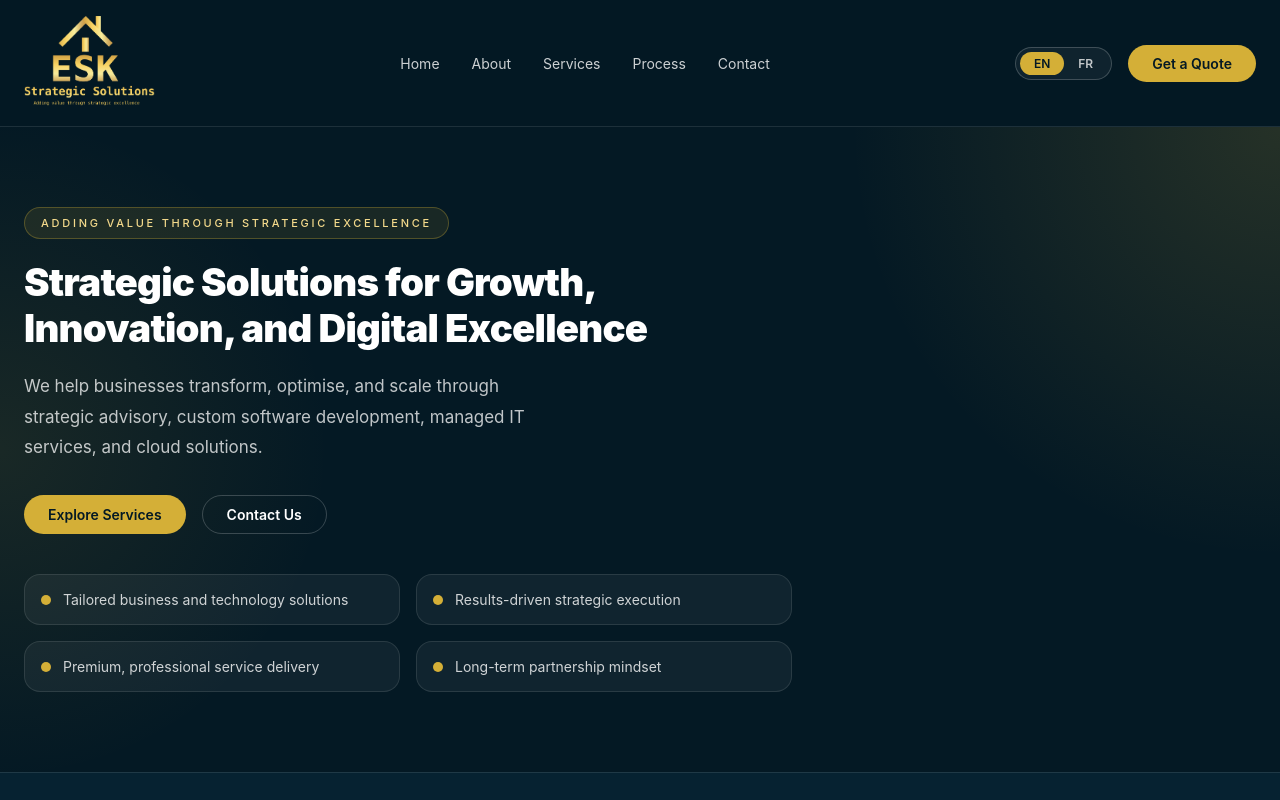
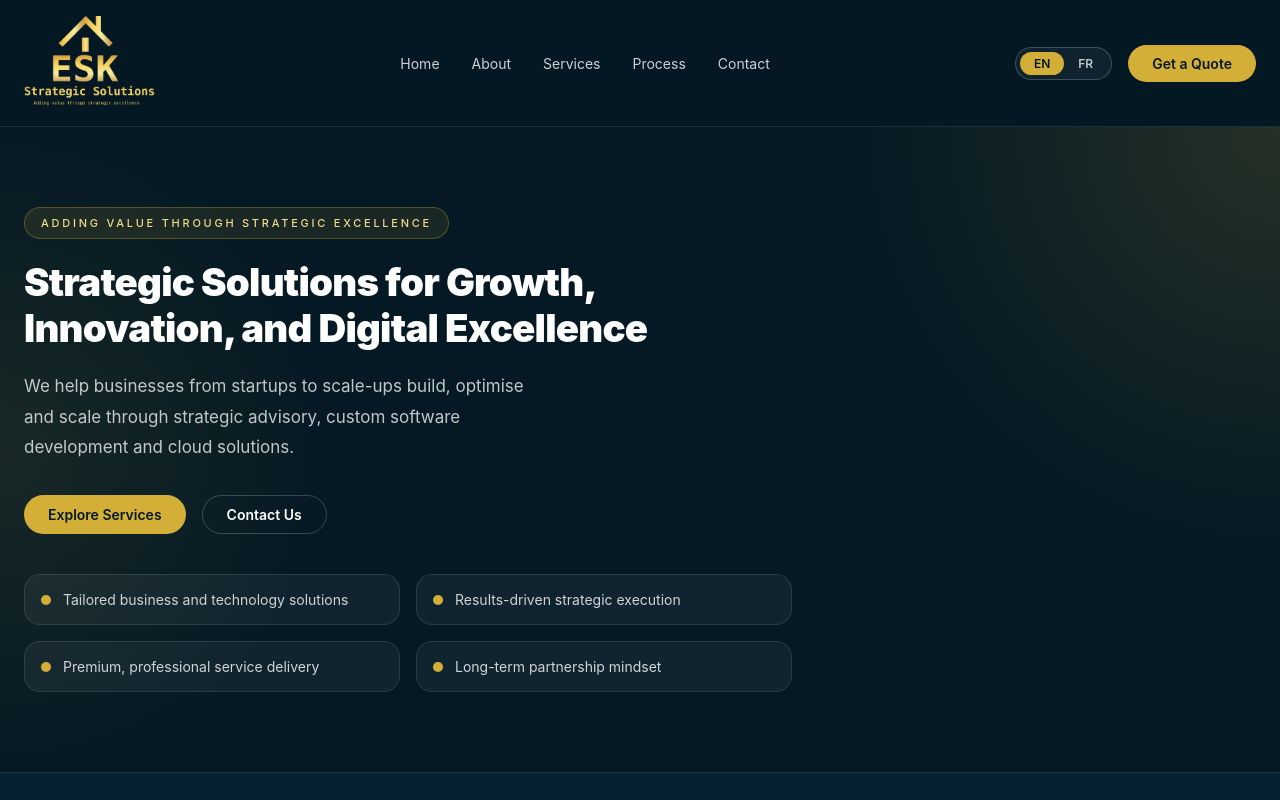
Before and after one commit to kevincode06/eskstrategic, a React (Create React App) app: page / in a window 1280 px wide. Shown: the top 800 px of the page. Built offline with nearby package versions, Linux system fonts and the light colour scheme.

Commit message:
i fixed english text

```diff
--- a/src/components/EskStrategicHomepage.jsx
+++ b/src/components/EskStrategicHomepage.jsx
@@ -40,7 +40,7 @@ export default function EskStrategicHomepage() {
           badge: "Adding value through strategic excellence",
           title:
             "Strategic Solutions for Growth, Innovation, and Digital Excellence",
-          body: "We help businesses transform, optimise, and scale through strategic advisory, custom software development, managed IT services, and cloud solutions.",
+          body: "We help businesses from startups to scale-ups build, optimise and scale through strategic advisory, custom software development and cloud solutions.",
           highlights: [
             "Tailored business and technology solutions",
             "Results-driven strategic execution",
```
